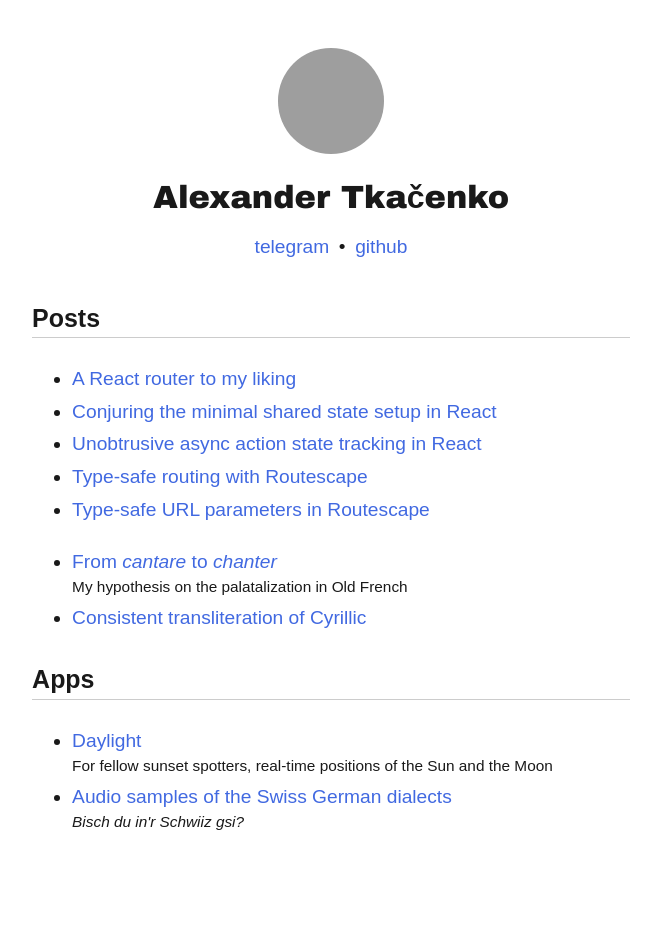
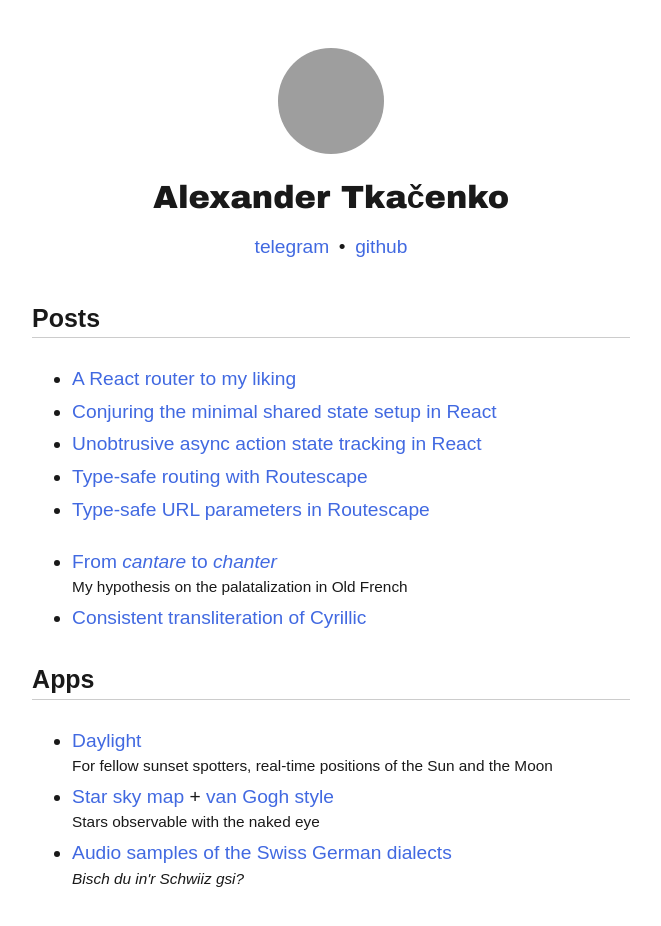
Before and after one commit to axtk/axtk.github.io, a Jekyll site: the page built from index.html, in a window 1280 px wide, cut to the strip 0-975 px from the top of the page. Shown: the top 926 px of the strip, without its empty margins (309-970 px from the left). Built offline with Jekyll 4.4.1, drawn with Linux system fonts in a browser that asks for light colours; grey boxes are pictures that could not be loaded.

Commit message:
update index

```diff
--- a/index.html
+++ b/index.html
@@ -38,6 +38,8 @@ layout: index
 <ul>
     <li><a href="{{site.github.baseurl}}/daylight">Daylight</a><br>
         <span class="description">For fellow sunset spotters, real-time positions of the Sun and the Moon</span></li>
+    <li><a href="{{site.github.baseurl}}/stars">Star sky map</a> + <a href="{{site.github.baseurl}}/stars?mode=van_gogh">van Gogh style</a><br>
+        <span class="description">Stars observable with the naked eye</span></li>
     <li><a href="{{site.github.baseurl}}/alemannic">Audio samples of the Swiss German dialects</a><br>
         <span class="description"><i>Bisch du in'r Schwiiz gsi?</i></span></li>
 </ul>
```
